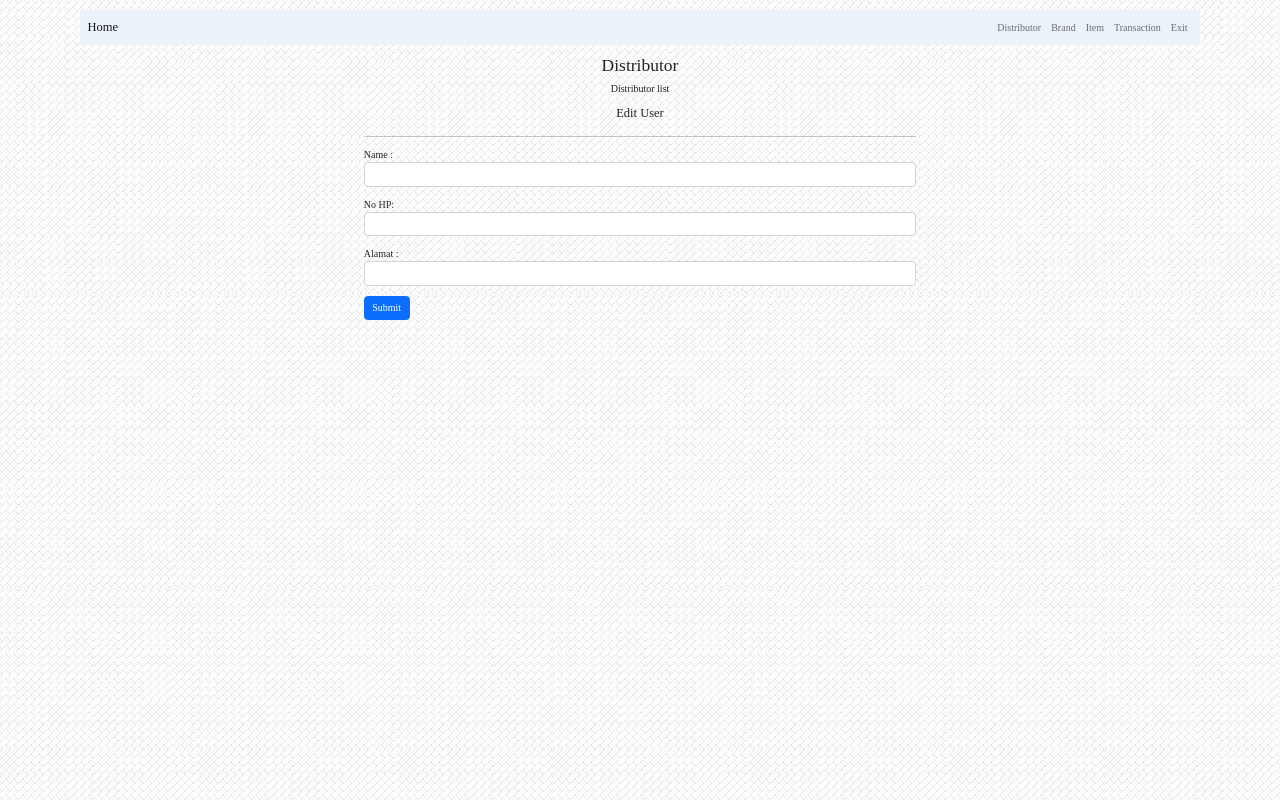
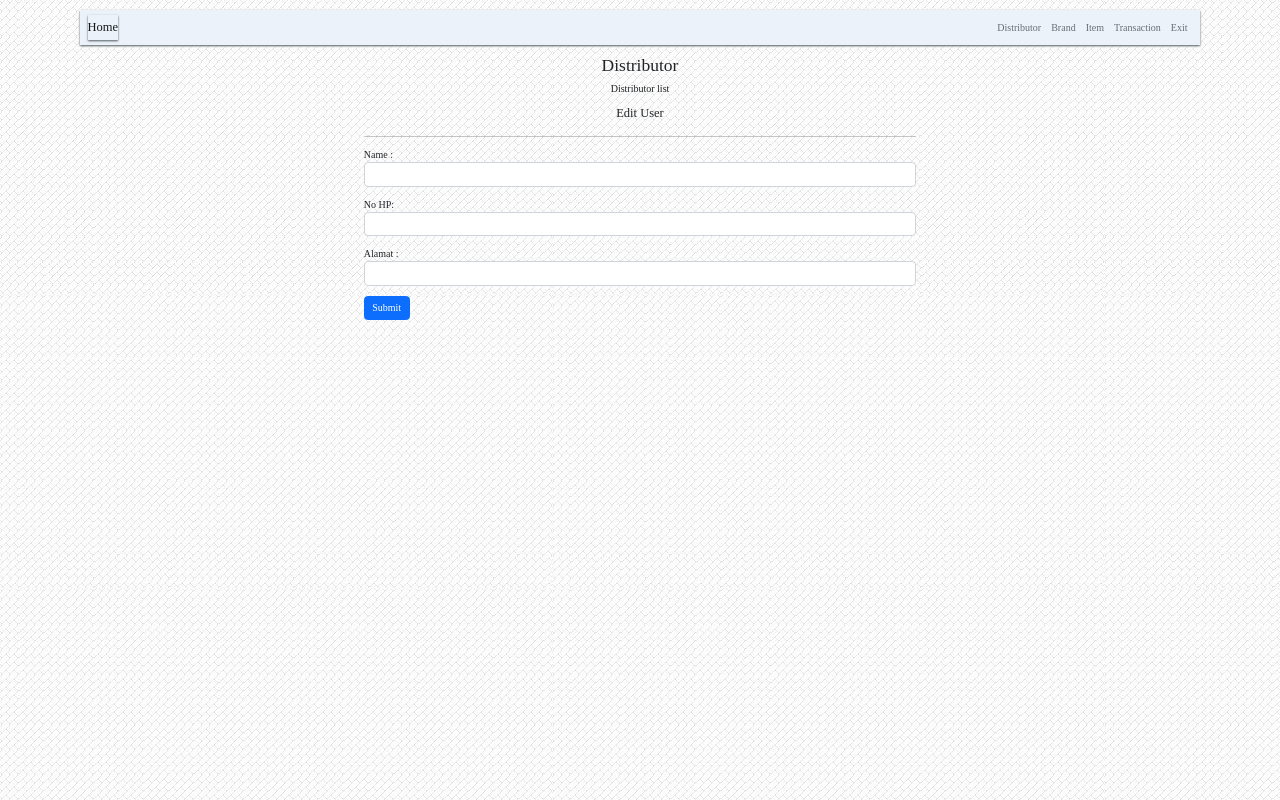
Before and after one commit to guntur82/mini-project-2, a React (Create React App) app in the folder client/: page /main/distributor/edit/1 in a window 1280 px wide. Built offline with nearby package versions, Linux system fonts and the light colour scheme; no server answers; a web font is replaced by a local one.

Commit message:
update tampilan header

```diff
--- a/client/src/App.css
+++ b/client/src/App.css
@@ -27,6 +27,8 @@
 /* desain */
 .main-navbar {
   background-color: #ebf2fa;
+  margin: 0 auto;
+  box-shadow: 0 1px 2px 0 #50595c;
 }
 .btn-color {
   background-color: #0e1c36;
```
